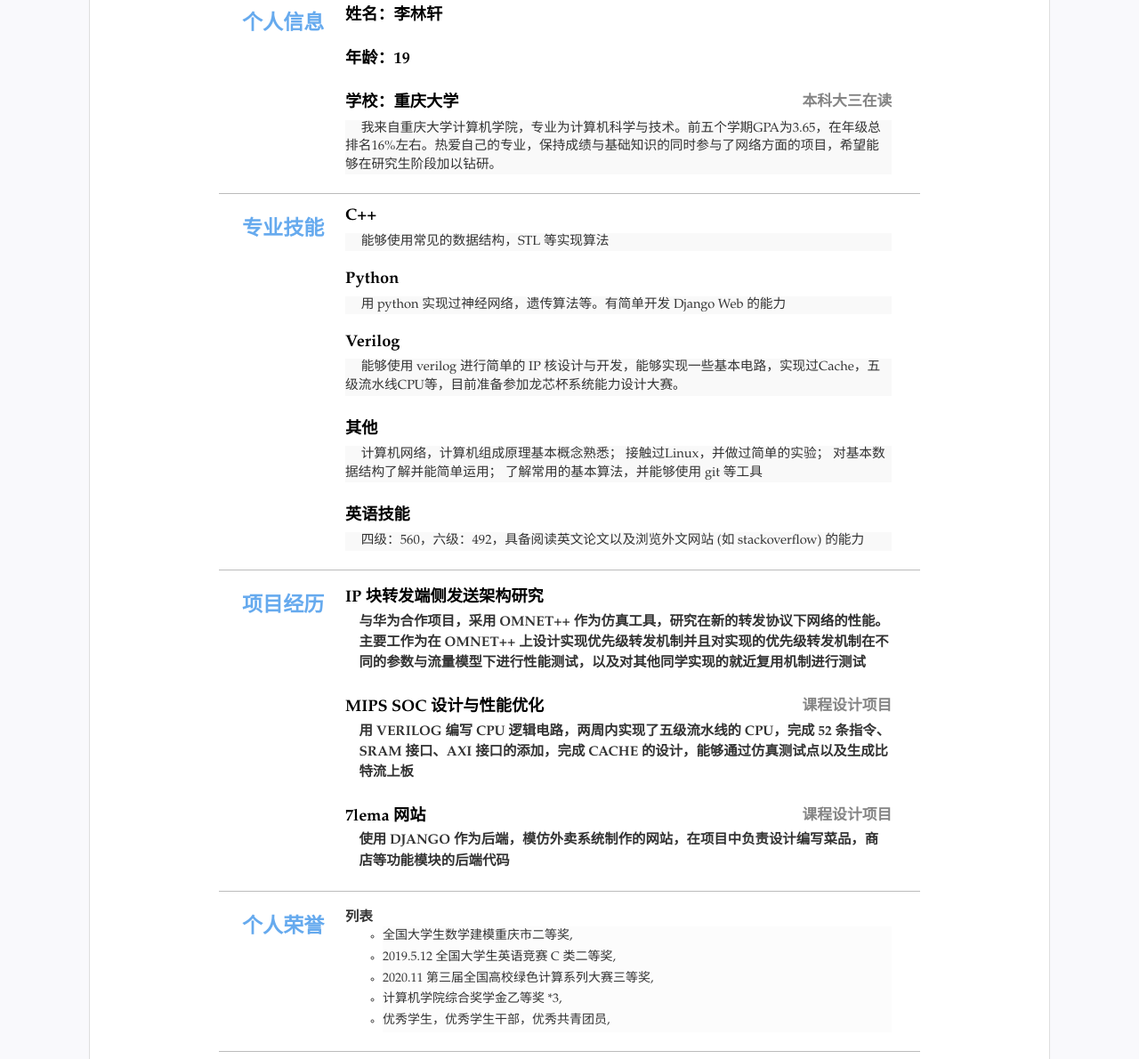
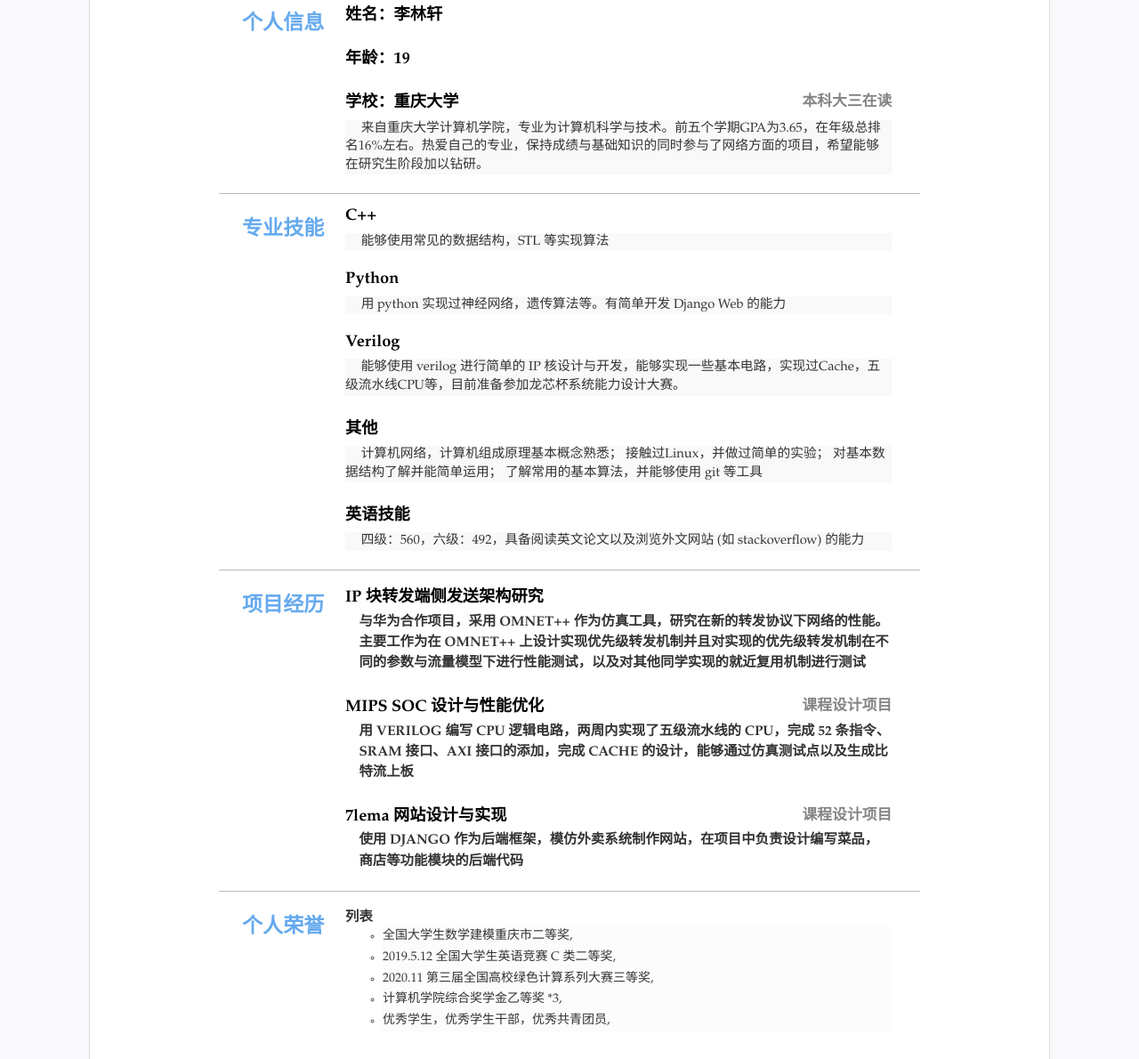
Before and after one commit to llx-08/CV, a Jekyll site: the page built from index.html, in a window 1280 px wide and 1400 px high. Shown: the part 210-1400 px from the top of the window at 89% size. Built offline with Jekyll 4.4.1, drawn with Linux system fonts in a browser that asks for light colours; some of the changed text lies outside the part shown.

Commit message:
Update resume.yml

```diff
--- a/_data/resume.yml
+++ b/_data/resume.yml
@@ -37,7 +37,7 @@ main: #简历主要内容，
   - title: 年龄：19
   - title: 学校：重庆大学
     sub: 本科大三在读
-    detail: 我来自重庆大学计算机学院，专业为计算机科学与技术。前五个学期GPA为3.65，在年级总排名16%左右。热爱自己的专业，保持成绩与基础知识的同时参与了网络方面的项目，希望能够在研究生阶段加以钻研。
+    detail: 来自重庆大学计算机学院，专业为计算机科学与技术。前五个学期GPA为3.65，在年级总排名16%左右。热爱自己的专业，保持成绩与基础知识的同时参与了网络方面的项目，希望能够在研究生阶段加以钻研。
 #  - title: Your University
 #    duration: Aug 2007 - Jun 2011
 #    sub: Ut enim ad minim veniam
@@ -72,8 +72,8 @@ main: #简历主要内容，
     summary: 用 VERILOG 编写 CPU 逻辑电路，两周内实现了五级流水线的 CPU，完成 52 条指令、SRAM 接口、AXI 接口的添加，完成 CACHE 的设计，能够通过仿真测试点以及生成比特流上板
     sub: 课程设计项目
 
-  - title: 7lema 网站
-    summary: 使用 DJANGO 作为后端，模仿外卖系统制作的网站，在项目中负责设计编写菜品，商店等功能模块的后端代码
+  - title: 7lema 网站设计与实现
+    summary: 使用 DJANGO 作为后端框架，模仿外卖系统制作网站，在项目中负责设计编写菜品，商店等功能模块的后端代码
     sub: 课程设计项目
 #    detail:
 #      md: _data/demo.md
@@ -106,12 +106,12 @@ others: #其他列表显示
 #  - 单行文字
 #  - 如果有可以继续添加
 
-- type: projects
-  name: 志愿方向
-  content:
-  - title: 网络方向
-    sub:
-    detail:
+# - type: projects
+#   name: 志愿方向
+#   content:
+#   - title: 网络方向
+#     sub:
+#     detail:
 
 
 #footer 脚注，打印版和web版不同不显示
```
